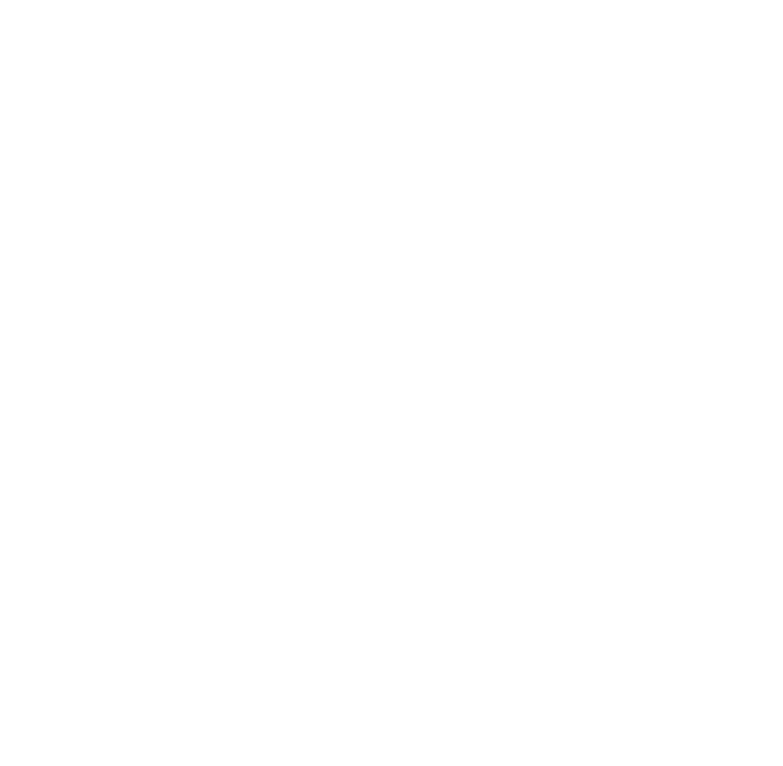
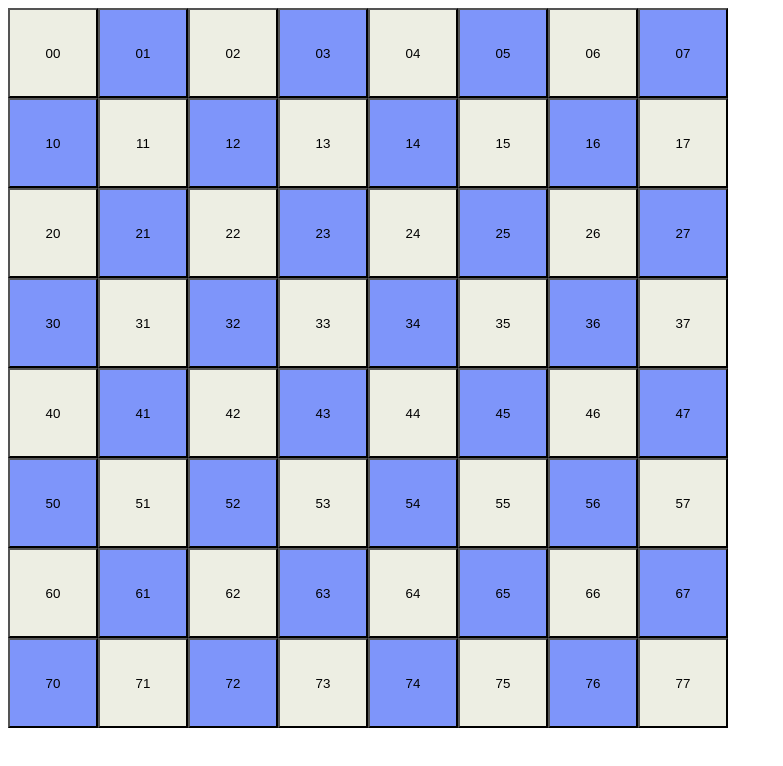
Before and after one commit to JakubDurkac/chess_project, a plain HTML site: page chess.html in a window 1280 px wide. Shown: the whole page, without its empty margins (0-783 px from the left). Drawn offline with Linux system fonts and the light colour scheme.

Commit message:
Generate HTML buttons that represents board squares, giving them simple style.

```diff
--- a/chess.html
+++ b/chess.html
@@ -7,6 +7,10 @@
     <link rel="stylesheet" href="styles/chess.css">
 </head>
 <body>
+    <div class="chessboard-container">
+        <div class="chessboard js-chessboard"></div>
+    </div>
+
     <script src="scripts/chess.js"></script>
 </body>
 </html>
--- a/scripts/chess.js
+++ b/scripts/chess.js
@@ -0,0 +1,34 @@
+let chessBoard = [
+    ['br', 'bn', 'bb', 'bq', 'bk', 'bb', 'bn', 'br'],
+    ['bp', 'bp', 'bp', 'bp', 'bp', 'bp', 'bp', 'bp'],
+    [null, null, null, null, null, null, null, null],
+    [null, null, null, null, null, null, null, null],
+    [null, null, null, null, null, null, null, null],
+    [null, null, null, null, null, null, null, null],
+    ['wp', 'wp', 'wp', 'wp', 'wp', 'wp', 'wp', 'wp'],
+    ['wr', 'wn', 'wb', 'wq', 'wk', 'wb', 'wn', 'wr']
+];
+
+function getLightOrDarkSquare(row, col) {
+    if ((row + col) % 2 == 0) {
+        return 'light-square';
+    }
+
+    return 'dark-square';
+}
+
+function generateSquares() {
+    let boardHTML = '';
+    const chessBoardDivElem = document.querySelector('.js-chessboard');
+
+    for (let row = 0; row < 8; row++) {
+        for (let col = 0; col < 8; col++) {
+            boardHTML += `<button class="chessboard-square ${getLightOrDarkSquare(row, col)}"
+            data-coords="${String(row) + String(col)}">${String(row) + String(col)}</button>`;
+        }
+    }
+
+    chessBoardDivElem.innerHTML = boardHTML;
+}
+
+generateSquares();
--- a/styles/chess.css
+++ b/styles/chess.css
@@ -0,0 +1,24 @@
+.chessboard-container {
+    width: 100%;
+    height: 100%;
+}
+
+.chessboard {
+    display: grid;
+    grid-template-columns: repeat(8, 1fr);
+    width: 90vmin;
+    height: 90vmin;
+}
+
+.chessboard-square {
+    width: 100%;
+    height: 100%;
+}
+
+.light-square {
+    background-color: #edeee3;
+}
+
+.dark-square {
+    background-color: #7e95fa;
+}
```
